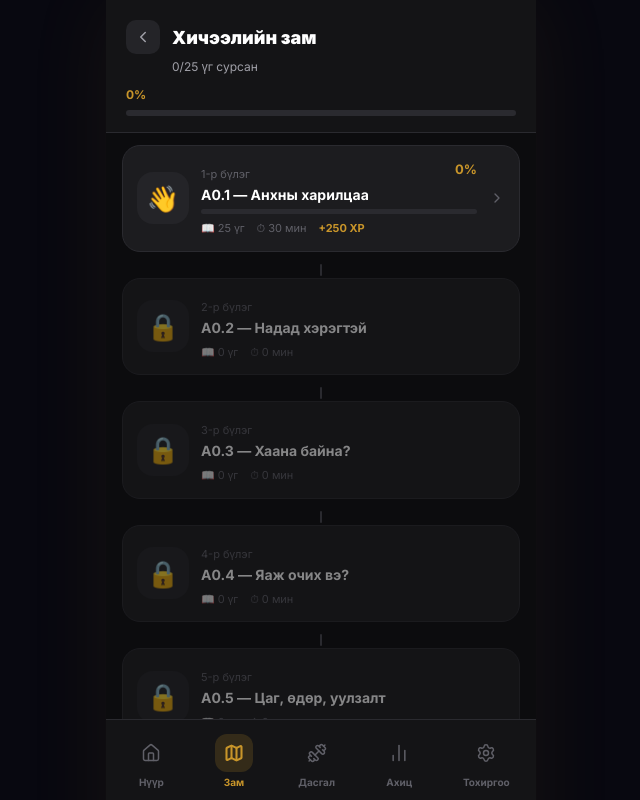
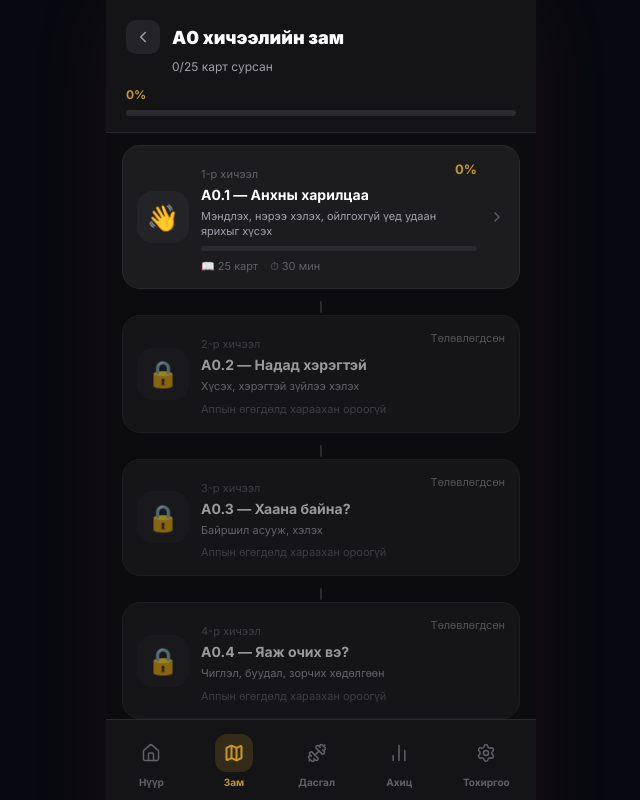
Before and after one commit to enkhbat194/czech-mongolian-app, a React (Vite) app: page / in a window 1280 px wide. Both pictures are taken after a click on the button "Бүгд". Shown: the top 800 px of the page, without its empty margins (319-959 px from the left). Built offline with nearby package versions, Linux system fonts and the light colour scheme.

Commit message:
feat(curriculum): show A0 course map and ready status

```diff
--- a/src/pages/LearningPathPage.tsx
+++ b/src/pages/LearningPathPage.tsx
@@ -6,96 +6,57 @@ import { ProgressBar } from '../components/UI/SharedComponents';
 
 const LearningPathPage: React.FC = () => {
   const { lessons, setCurrentLesson, setPage, getLessonProgress, progress } = useAppStore();
-  const total = lessons.reduce((a,l) => a+l.wordCount, 0);
+  const total = lessons.filter((lesson) => lesson.status === 'ready').reduce((sum, lesson) => sum + lesson.wordCount, 0);
+
+  const openLesson = (lessonId: string) => {
+    setCurrentLesson(lessonId);
+    setPage(lessonId === 'l001' ? 'a0FirstContact' : 'flashcard');
+  };
 
   return (
     <div style={{ background:'#0C0C0E', minHeight:'100vh', fontFamily:'Inter,sans-serif' }}>
-
-      {/* Header */}
       <div style={{ background:'#141416', padding:'20px 20px 16px', borderBottom:'1px solid #2A2A2F' }}>
         <div style={{ display:'flex', alignItems:'center', gap:12, marginBottom:4 }}>
-          <button onClick={() => setPage('home')}
-            style={{ width:34, height:34, borderRadius:10, background:'#242428',
-              display:'flex', alignItems:'center', justifyContent:'center',
-              border:'none', cursor:'pointer' }}>
-            <ChevronLeft size={18} color="#A0A0A8"/>
+          <button onClick={() => setPage('home')} style={{ width:34, height:34, borderRadius:10, background:'#242428', display:'flex', alignItems:'center', justifyContent:'center', border:'none', cursor:'pointer' }}>
+            <ChevronLeft size={18} color="#A0A0A8" />
           </button>
-          <h1 style={{ fontSize:18, fontWeight:900, color:'#FFF' }}>Хичээлийн зам</h1>
+          <h1 style={{ fontSize:18, fontWeight:900, color:'#FFF' }}>A0 хичээлийн зам</h1>
         </div>
-        <p style={{ fontSize:12, color:'#A0A0A8', marginBottom:10, paddingLeft:46 }}>
-          {progress.learnedWords.length}/{total} үг сурсан
-        </p>
-        <ProgressBar value={progress.learnedWords.length} max={total} height={6} showPct/>
+        <p style={{ fontSize:12, color:'#A0A0A8', marginBottom:10, paddingLeft:46 }}>{progress.learnedWords.length}/{total} карт сурсан</p>
+        <ProgressBar value={progress.learnedWords.length} max={Math.max(total, 1)} height={6} showPct />
       </div>
 
       <div style={{ padding:'12px 16px 16px', display:'flex', flexDirection:'column', gap:10 }}>
-        {lessons.map((lesson, i) => {
-          const prog = getLessonProgress(lesson.id);
+        {lessons.map((lesson, index) => {
+          const progressPercent = getLessonProgress(lesson.id);
           const done = progress.completedLessons.includes(lesson.id);
-          const locked = lesson.isLocked;
+          const ready = lesson.status === 'ready';
+          const locked = lesson.isLocked || !ready;
 
           return (
             <div key={lesson.id}>
-              {/* connector */}
-              {i > 0 && (
-                <div style={{ display:'flex', justifyContent:'center', margin:'2px 0' }}>
-                  <div style={{ width:2, height:12, borderRadius:2,
-                    background: done ? '#C8952A' : '#2A2A2F' }}/>
+              {index > 0 && <div style={{ display:'flex', justifyContent:'center', margin:'2px 0' }}><div style={{ width:2, height:12, borderRadius:2, background:done ? '#C8952A' : '#2A2A2F' }} /></div>}
+              <motion.button whileTap={locked ? {} : { scale:.98 }} onClick={() => !locked && openLesson(lesson.id)}
+                style={{ width:'100%', textAlign:'left', cursor:locked ? 'default' : 'pointer', background:done ? 'rgba(200,149,42,.08)' : '#1C1C1F', border:`1.5px solid ${done ? 'rgba(200,149,42,.3)' : '#2A2A2F'}`, borderRadius:18, padding:14, opacity:locked ? .58 : 1, display:'flex', alignItems:'center', gap:12 }}>
+                <div style={{ position:'relative', flexShrink:0 }}>
+                  <div style={{ width:52, height:52, borderRadius:16, background:done ? 'rgba(200,149,42,.15)' : '#242428', display:'flex', alignItems:'center', justifyContent:'center', fontSize:26 }}>{locked ? '🔒' : lesson.icon}</div>
+                  {done && <div style={{ position:'absolute', bottom:-4, right:-4, width:20, height:20, borderRadius:10, background:'#C8952A', display:'flex', alignItems:'center', justifyContent:'center' }}><CheckCircle size={12} color="#000" strokeWidth={3} /></div>}
                 </div>
-              )}
-              <motion.button
-                whileTap={locked ? {} : {scale:.98}}
-                onClick={() => { if (!locked) { setCurrentLesson(lesson.id); setPage('flashcard'); }}}
-                style={{
-                  width:'100%', textAlign:'left', cursor: locked ? 'default' : 'pointer',
-                  background: done ? 'rgba(200,149,42,.08)' : '#1C1C1F',
-                  border:`1.5px solid ${done ? 'rgba(200,149,42,.3)' : '#2A2A2F'}`,
-                  borderRadius:18, padding:14,
-                  opacity: locked ? .5 : 1,
-                  display:'flex', alignItems:'center', gap:12,
-                }}
-              >
-                {/* icon */}
-                <div style={{ position:'relative', flexShrink:0 }}>
-                  <div style={{ width:52, height:52, borderRadius:16,
-                    background: done ? 'rgba(200,149,42,.15)' : '#242428',
-                    display:'flex', alignItems:'center', justifyContent:'center', fontSize:26 }}>
-                    {locked ? '🔒' : lesson.icon}
+                <div style={{ flex:1, minWidth:0 }}>
+                  <div style={{ display:'flex', justifyContent:'space-between', gap:8, marginBottom:4 }}>
+                    <div>
+                      <span style={{ fontSize:11, color:'#606068' }}>{lesson.order}-р хичээл</span>
+                      <p style={{ fontSize:14, fontWeight:700, color:'#FFF', margin:0 }}>{lesson.titleMn}</p>
+                    </div>
+                    {done ? <span style={{ fontSize:11, fontWeight:700, color:'#C8952A', background:'rgba(200,149,42,.15)', padding:'3px 8px', borderRadius:99, height:'fit-content' }}>✓ Дууссан</span> : ready ? <span style={{ fontSize:13, fontWeight:700, color:'#C8952A' }}>{progressPercent}%</span> : <span style={{ fontSize:11, color:'#888', whiteSpace:'nowrap' }}>Төлөвлөгдсөн</span>}
                   </div>
-                  {done && (
-                    <div style={{ position:'absolute', bottom:-4, right:-4,
-                      width:20, height:20, borderRadius:10,
-                      background:'#C8952A', display:'flex', alignItems:'center', justifyContent:'center' }}>
-                      <CheckCircle size={12} color="#000" strokeWidth={3}/>
-                    </div>
-                  )}
-                </div>
-
-                {/* info */}
-                <div style={{ flex:1, minWidth:0 }}>
-                  <div style={{ display:'flex', justifyContent:'space-between', marginBottom:4 }}>
-                    <div>
-                      <span style={{ fontSize:11, color:'#606068' }}>{i+1}-р бүлэг</span>
-                      <p style={{ fontSize:14, fontWeight:700, color:'#FFF' }}>{lesson.titleMn}</p>
-                    </div>
-                    {done && (
-                      <span style={{ fontSize:11, fontWeight:700, color:'#C8952A',
-                        background:'rgba(200,149,42,.15)', padding:'3px 8px', borderRadius:99 }}>
-                        ✓ Дууссан
-                      </span>
-                    )}
-                    {!done && !locked && (
-                      <span style={{ fontSize:13, fontWeight:700, color:'#C8952A' }}>{prog}%</span>
-                    )}
-                  </div>
-                  {!locked && <ProgressBar value={prog} height={5}/>}
-                  <div style={{ display:'flex', gap:12, marginTop:6 }}>
-                    <span style={{ fontSize:11, color:'#606068' }}>📖 {lesson.wordCount} үг</span>
-                    <span style={{ fontSize:11, color:'#606068' }}>⏱ {lesson.estimatedMinutes} мин</span>
-                    {!locked && <span style={{ fontSize:11, fontWeight:700, color:'#C8952A' }}>+{lesson.wordCount*10} XP</span>}
+                  <p style={{ fontSize:11, color:'#A0A0A8', margin:'0 0 7px', lineHeight:1.35 }}>{lesson.description}</p>
+                  {ready && <ProgressBar value={progressPercent} height={5} />}
+                  <div style={{ display:'flex', gap:12, marginTop:7 }}>
+                    {ready ? <><span style={{ fontSize:11, color:'#606068' }}>📖 {lesson.wordCount} карт</span><span style={{ fontSize:11, color:'#606068' }}>⏱ {lesson.estimatedMinutes} мин</span></> : <span style={{ fontSize:11, color:'#606068' }}>Аппын өгөгдөлд хараахан ороогүй</span>}
                   </div>
                 </div>
-                {!locked && <ChevronRight size={16} color="#606068" style={{ flexShrink:0 }}/>}
+                {!locked && <ChevronRight size={16} color="#606068" style={{ flexShrink:0 }} />}
               </motion.button>
             </div>
           );
@@ -104,4 +65,5 @@ const LearningPathPage: React.FC = () => {
     </div>
   );
 };
+
 export default LearningPathPage;
```
